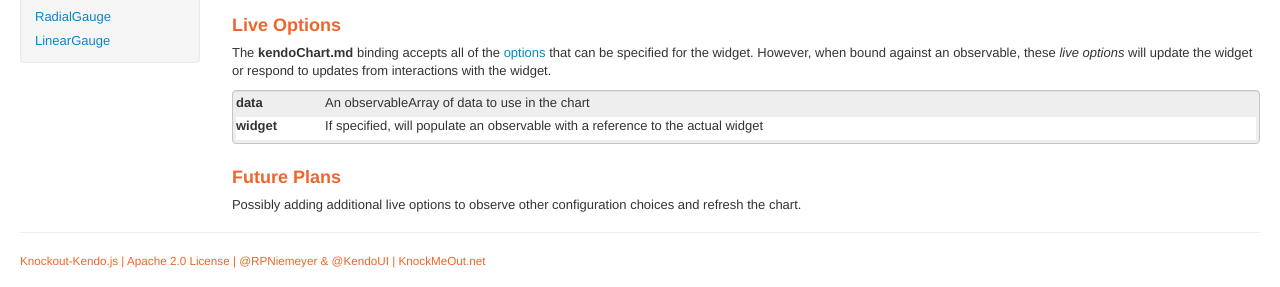
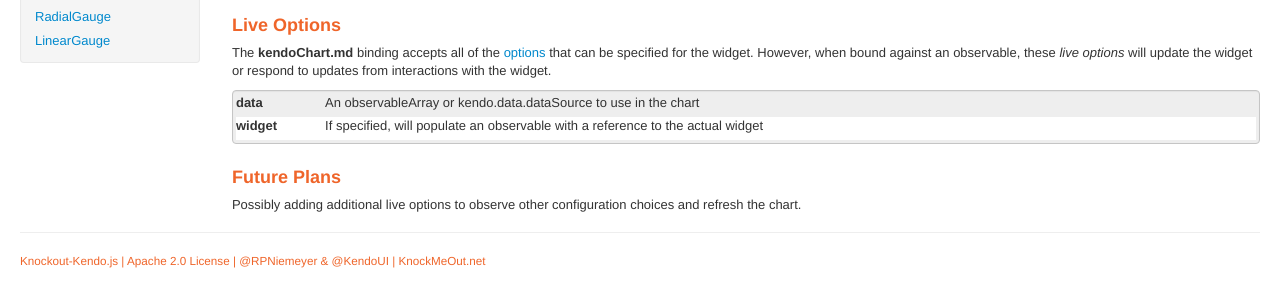
Before and after one commit to kendo-labs/knockout-kendo, a Jekyll site: the page built from dataviz/Chart.md, in a window 1280 px wide and 1035 px high. Shown: the part 716-1003 px from the top of the window. Built offline with Jekyll 4.4.1, drawn with Linux system fonts in a browser that asks for light colours.

Commit message:
updates for 0.6.2

```diff
--- a/dataviz/Chart.md
+++ b/dataviz/Chart.md
@@ -86,7 +86,7 @@ examples:
 
 liveOptions:
     - name: data
-      description: An observableArray of data to use in the chart
+      description: An observableArray or kendo.data.dataSource to use in the chart
     - name: widget
       description: If specified, will populate an observable with a reference to the actual widget
 
--- a/index.html
+++ b/index.html
@@ -6,7 +6,7 @@ title: Knockout-Kendo.js home
 <div class="hero-unit">
     <h1>Knockout-Kendo.js</h1>
     <p>A project to create a complete and robust set of <a href="http://knockoutjs.com">Knockout.js</a> bindings for the <a href="http://kendoui.com">Kendo UI</a> widgets.</p>
-    <p><a class="btn btn-inverse btn-large" href="js/knockout-kendo.min.js" target="_blank">Download v0.6.1</a></p>
+    <p><a class="btn btn-inverse btn-large" href="js/knockout-kendo.min.js" target="_blank">Download v0.6.2</a></p>
     <a href="https://github.com/kendo-labs/knockout-kendo"><img style="position: absolute; top: 0; right: 0; border: 0;" src="https://s3.amazonaws.com/github/ribbons/forkme_right_gray_6d6d6d.png" alt="Fork me on GitHub"></a>
 </div>
 <div class="row-fluid home">
```
Also changed, not shown: web/AutoComplete.md (+1 -1 lines), web/Grid.md (+1 -1 lines), web/ListView.md (+1 -1 lines), web/MultiSelect.md (+1 -1 lines), js/knockout-kendo.min.js.
